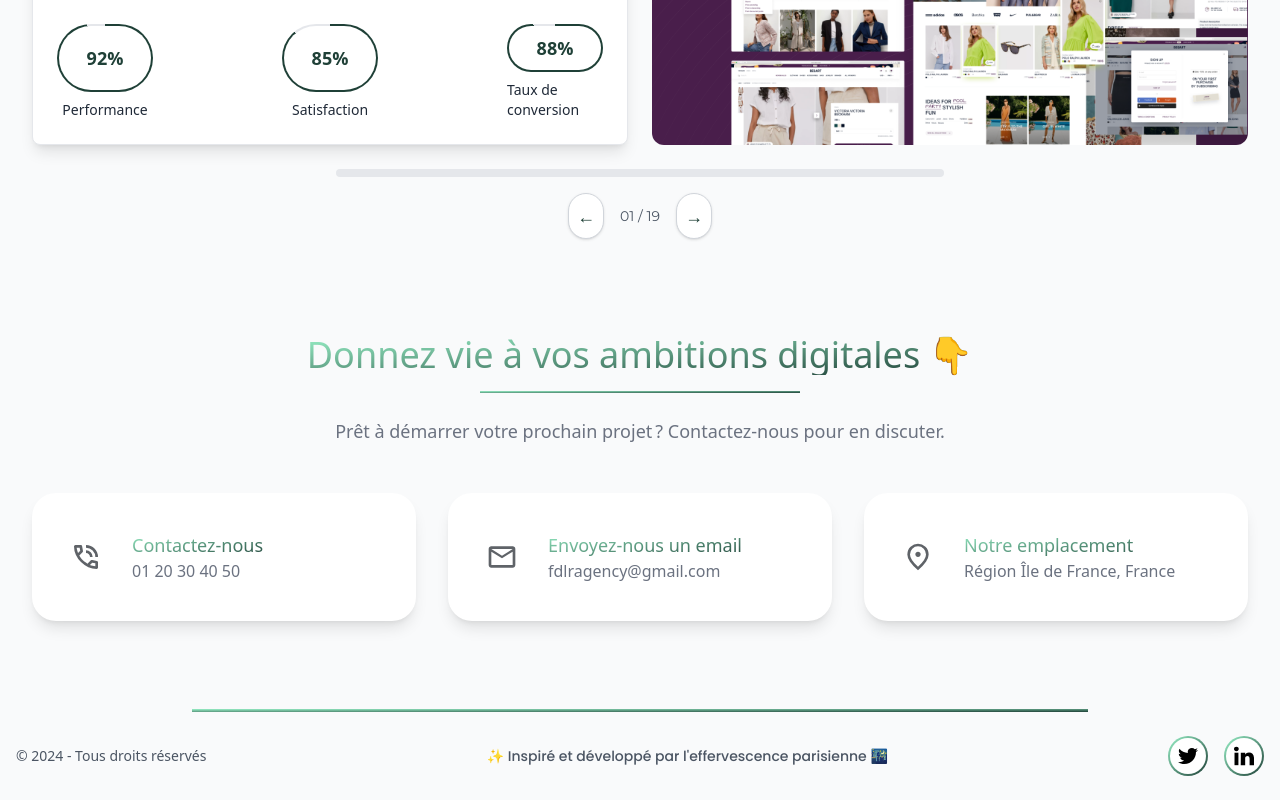
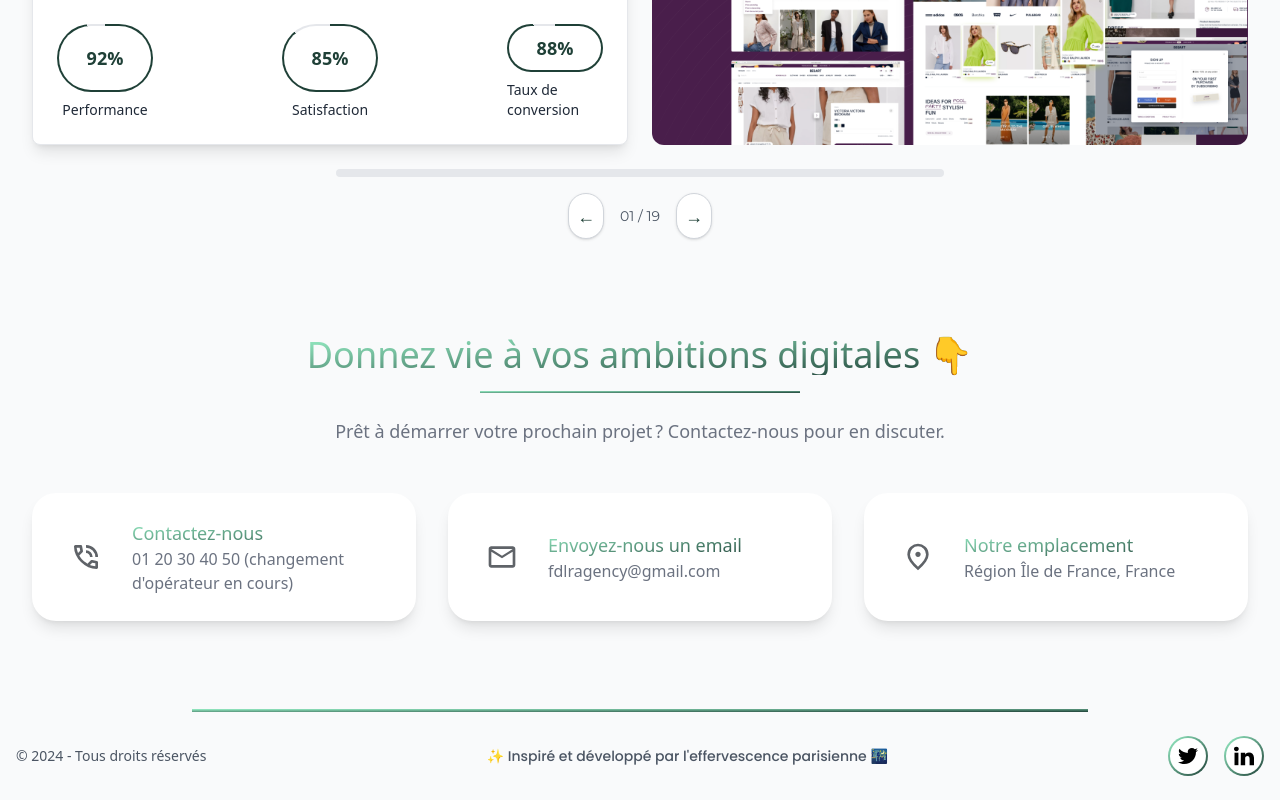
Before and after one commit to bocs91/fdlr-agency, a React (Vite) app: page / in a window 1280 px wide. Shown: the part 2422-3222 px from the top of the page. Built offline with nearby package versions, Linux system fonts and the light colour scheme.

Commit message:
Waiting for new number

```diff
--- a/src/components/ContactSection.jsx
+++ b/src/components/ContactSection.jsx
@@ -9,7 +9,7 @@
       {
         icon: PhoneIcon,
         title: "Contactez-nous",
-        description: "01 20 30 40 50",
+        description: "01 20 30 40 50 (changement d'opérateur en cours)",
       },
       {
         icon: MailIcon,
--- a/src/components/Footer.jsx
+++ b/src/components/Footer.jsx
@@ -1,8 +1,6 @@
 import React from "react";
 import { motion } from "motion/react";
 import TwitterIcon from "../assets/icons/Twitter.svg";
-import FacebookIcon from "../assets/icons/Facebook.svg";
-import InstagramIcon from "../assets/icons/Instagram.svg";
 import LinkedInIcon from "../assets/icons/LinkedIn.svg";
 
 const Footer = () => {
```
